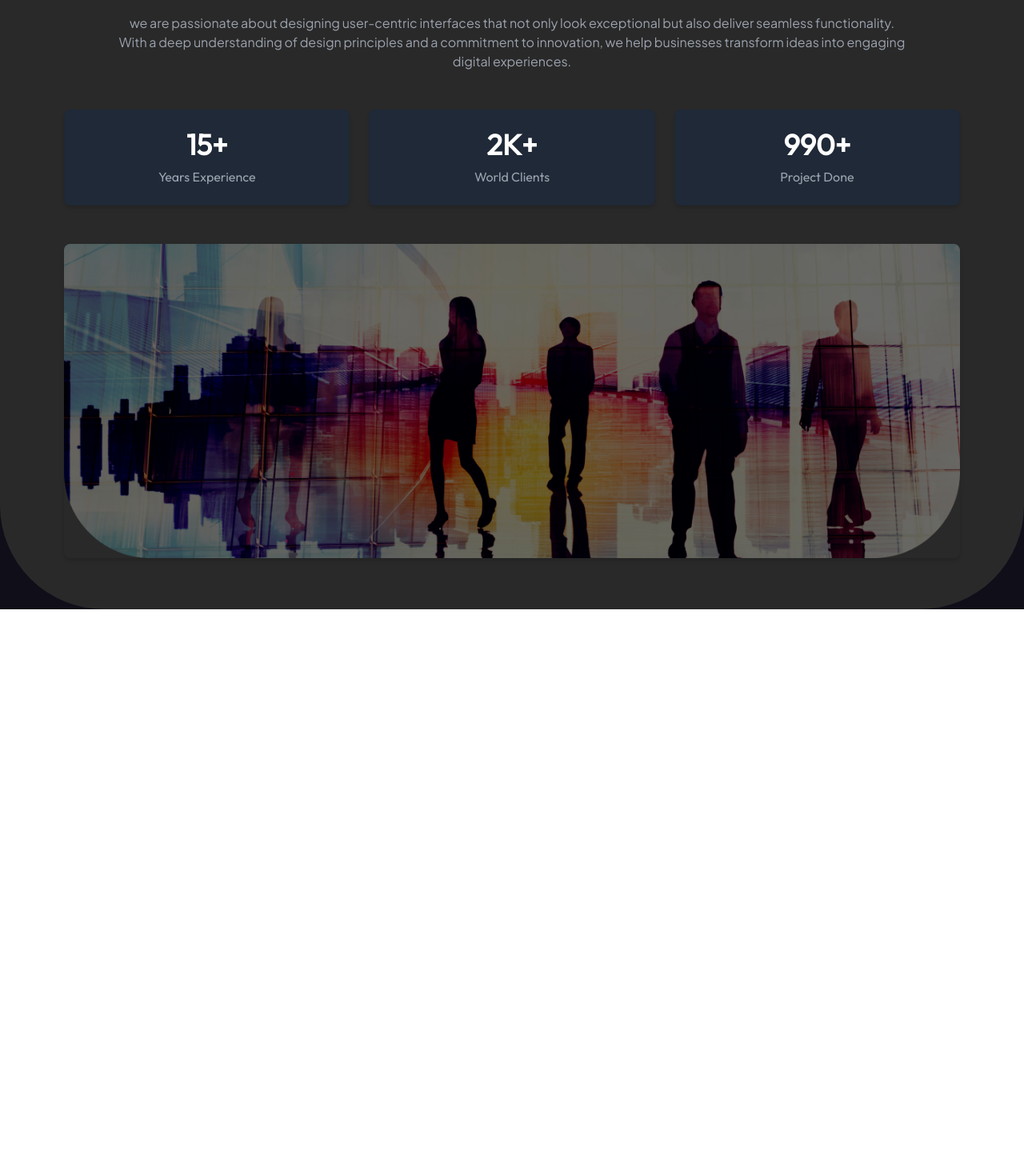
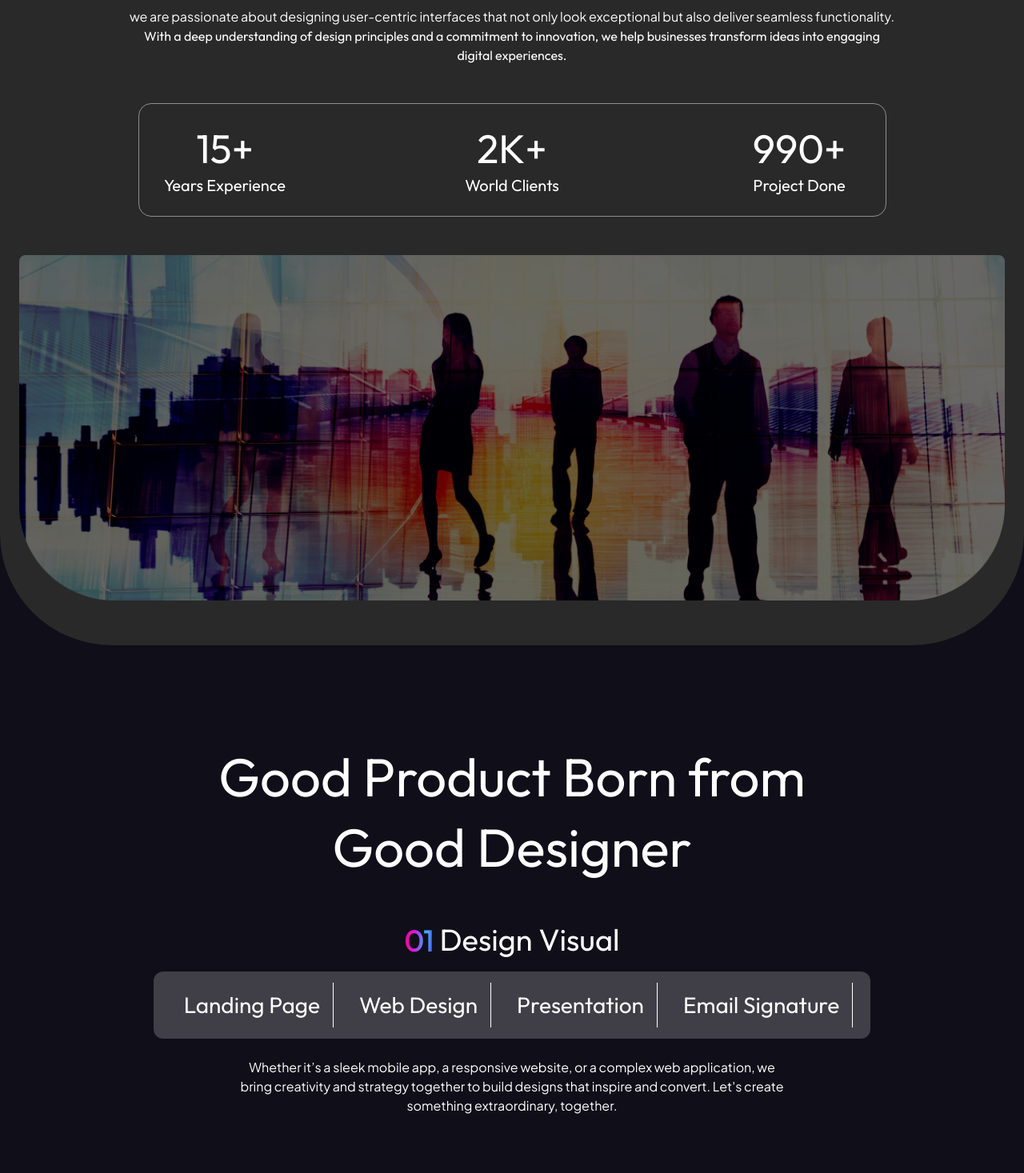
Before and after one commit to itssaqlain06/My-Portfolio, a React (Vite) app: page / in a window 1280 px wide. Shown: the part 1120-2587 px from the top of the page at 80% size. Before the commit the page ends 1882 px from the top, so only its background shows below. Built offline with nearby package versions, Linux system fonts and the light colour scheme; a web font is replaced by a local one.

Commit message:
Added good designer section

```diff
--- a/src/components/SPA.jsx
+++ b/src/components/SPA.jsx
@@ -2,6 +2,7 @@ import React from 'react'
 import Navbar from '../pages/layout/navbar'
 import HeroSection from '../pages/HeroSection'
 import AboutUs from '../pages/AboutUs'
+import GoodDesigner from '../pages/GoodDesigner'
 
 export default function SPA() {
   return (
@@ -9,6 +10,7 @@ export default function SPA() {
       <Navbar />
       <HeroSection />
       <AboutUs />
+      <GoodDesigner />
     </>
   )
 }
--- a/src/pages/AboutUs.jsx
+++ b/src/pages/AboutUs.jsx
@@ -2,34 +2,35 @@ import React from "react";
 
 export default function AboutUs() {
     return (
-        <div className="py-16 text-white bg-[#292929] rounded-b-[130px]">
-            <div className="container px-6 mx-auto md:px-12 lg:px-20">
+        <div className="py-14 mb-14 text-white bg-[#292929] rounded-b-[140px]">
+            <div className="container px-6 mx-auto">
                 <div className="mb-12 text-center">
-                    <h2 className="text-3xl font-medium md:text-[67px] leading-[88px]">About Us</h2>
-                    <p className="mt-4 text-gray-400 plus-jakarta-regular">
-                        we are passionate about designing user-centric interfaces that not only look exceptional but also deliver seamless functionality. <br />
-                        With a deep understanding of design principles and a commitment to innovation, we help businesses transform ideas into engaging <br /> digital experiences.
-                    </p>
+                    <h2 className="font-medium text-[67px] leading-[88px]">About Us</h2>
+                    <p className="mt-4 plus-jakarta-regular">
+                        we are passionate about designing user-centric interfaces that not only look exceptional but also deliver seamless functionality.</p>
+                    <p> With a deep understanding of design principles and a commitment to innovation, we help businesses transform ideas into engaging</p> <p>digital experiences.</p>
                 </div>
-                <div className="grid grid-cols-1 gap-6 text-center md:grid-cols-3">
-                    <div className="p-6 text-base bg-gray-800 rounded-lg shadow-md">
-                        <h3 className="text-4xl font-bold">15+</h3>
-                        <p className="mt-2 text-gray-400">Years Experience</p>
-                    </div>
-                    <div className="p-6 bg-gray-800 rounded-lg shadow-md">
-                        <h3 className="text-4xl font-bold">2K+</h3>
-                        <p className="mt-2 text-gray-400">World Clients</p>
-                    </div>
-                    <div className="p-6 bg-gray-800 rounded-lg shadow-md">
-                        <h3 className="text-4xl font-bold">990+</h3>
-                        <p className="mt-2 text-gray-400">Project Done</p>
+                <div className="flex justify-center text-center">
+                    <div className="flex justify-evenly align-items-center border border-[#8F8F8F] rounded-2xl  lg:gap-10 xl:gap-36">
+                        <div className="p-6 min-w-[215px]">
+                            <h3 className="text-[50px] leading-[64px] font-medium">15+</h3>
+                            <p className="text-xl">Years Experience</p>
+                        </div>
+                        <div className="p-6 min-w-[215px]">
+                            <h3 className="text-[50px] leading-[64px] font-medium">2K+</h3>
+                            <p className="text-xl">World Clients</p>
+                        </div>
+                        <div className="p-6 min-w-[215px]">
+                            <h3 className="text-[50px] leading-[64px] font-medium">990+</h3>
+                            <p className="text-xl">Project Done</p>
+                        </div>
                     </div>
                 </div>
                 <div className="mt-12">
                     <img
                         src="assets/about-us.png"
                         alt="Team"
-                        className="object-cover w-full h-auto rounded-lg shadow-md"
+                        className="object-cover w-full h-auto rounded-lg"
                     />
                 </div>
             </div>
--- /dev/null
+++ b/src/pages/GoodDesigner.jsx
@@ -0,0 +1,49 @@
+import React from "react";
+
+export default function GoodDesigner() {
+    return (
+        <section className="text-white py-16 px-6">
+            <div className="max-w-4xl mx-auto text-center">
+                <h1 className="text-3xl md:text-[67px] leading-[88px] font-medium">
+                    Good Product Born from Good Designer
+                </h1>
+                <div className="mt-12">
+                    <h2 className="text-[38px] leading-[48px] font-medium"><img src="assets/zero-one.png" alt="Zero one image" className="inline" style={{ padding: "0 10px 5px 0px" }} />Design Visual</h2>
+                    <div className="flex flex-wrap justify-center gap-4 mt-4 py-3.5 bg-[#403E46] rounded-xl">
+                        {["Landing Page", "Web Design", "Presentation", "Email Signature"].map(
+                            (item) => (
+                                <span
+                                    key={item}
+                                    className="px-4 py-2 text-[28px] leading-[40px] font-medium border-r border-white"
+                                >
+                                    {item}
+                                </span>
+                            )
+                        )}
+                    </div>
+                    <p className="mt-6 px-[100px] plus-jakarta-regular text-base">
+                        Whether it’s a sleek mobile app, a responsive website, or a complex web application, we bring creativity and strategy together to build designs that inspire and convert. Let's create something extraordinary, together.
+                    </p>
+                </div>
+                <div className="mt-16">
+                    <h2 className="text-[38px] leading-[48px] font-medium"><img src="assets/zero-two.png" alt="Zero two image" className="inline" style={{ padding: "0 10px 5px 0px" }} />Development</h2>
+                    <div className="flex flex-wrap justify-center gap-4 mt-4 py-3.5 bg-[#403E46] rounded-xl">
+                        {["Website Development", "Web Flow", "Elementor", "Android Apps"].map(
+                            (item) => (
+                                <span
+                                    key={item}
+                                    className="px-4 py-2 text-[28px] leading-[40px] font-medium"
+                                >
+                                    {item}
+                                </span>
+                            )
+                        )}
+                    </div>
+                    <p className="mt-6 px-[100px] plus-jakarta-regular text-base">
+                        We offer a comprehensive range of services to bring your digital vision to life. From custom web development tailored to your business needs to creating dynamic, visually appealing websites using platforms like Webflow and Elementor, we ensure your online presence stands out
+                    </p>
+                </div>
+            </div>
+        </section>
+    );
+}
```
Also changed, not shown: public/assets/zero-one.png (added), public/assets/zero-two.png (added).
